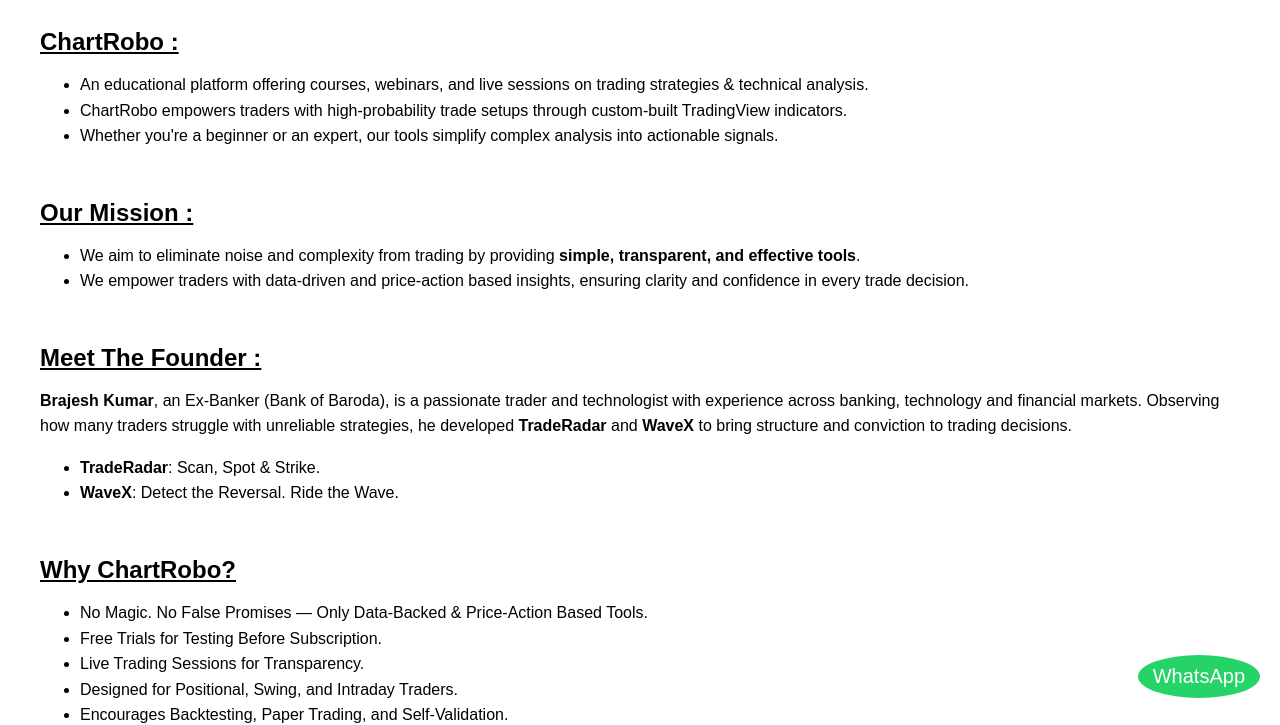
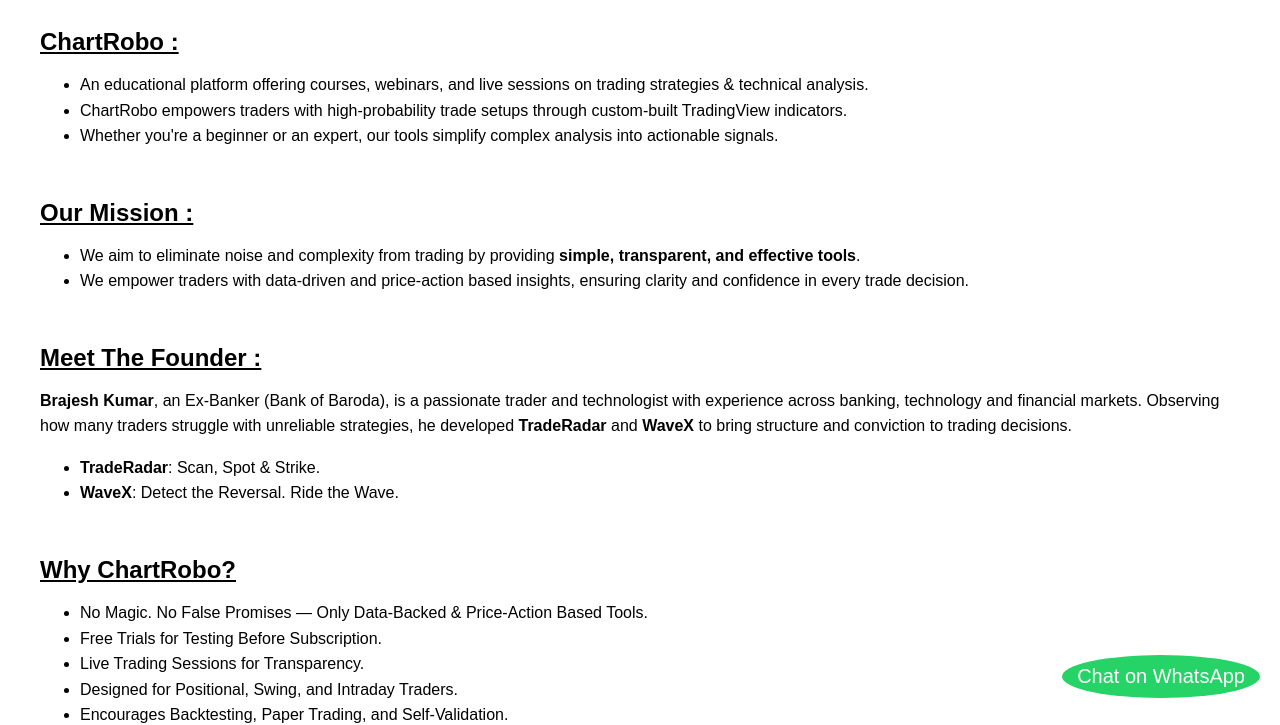
Before and after one commit to chartrobo/chartrobo.com, a plain HTML site: page about.html in a window 1280 px wide. Shown: the part 82-807 px from the top of the page. Drawn offline with Linux system fonts and the light colour scheme.

Commit message:
Update about.html

```diff
--- a/about.html
+++ b/about.html
@@ -30,7 +30,7 @@
             <a href="https://x.com/ChartRobo" target="_blank" class="social-icon"><img src="images/twitter-icon.png" alt="Twitter" /></a>
             <a href="https://www.linkedin.com/company/ChartRobo" target="_blank" class="social-icon"><img src="images/linkedin-icon.png" alt="LinkedIn" /></a>
             <a href="https://t.me/ChartRobo" target="_blank" class="social-icon"><img src="images/telegram-icon.png" alt="Telegram" /></a>
-            <a href="https://wa.me/918891189811" target="_blank" class="social-icon"><img src="images/whatsapp-icon.png" alt="Whatsapp" /></a>
+            <a href="https://whatsapp.com/channel/0029Vb5sbbh0wajwZfHbZA0w" target="_blank" class="social-icon"><img src="images/whatsapp-icon.png" alt="Whatsapp" /></a>
             <a href="trial-pricing.html" class="sticky-button">Get Free Trial</a>
         </div>
     </header>
@@ -80,7 +80,7 @@
             <p>&copy; 2025 ChartRobo. All rights reserved.</p>
         </footer>
     </main>
-    <a href="https://wa.me/918891189811" class="whatsapp-float">WhatsApp</a>
+    <a href="https://wa.me/918891189811" class="whatsapp-float">Chat on WhatsApp</a>
     <script>
         document.getElementById('menu-toggle').onclick = function () {
             document.getElementById('navbar').classList.toggle('active');
```
